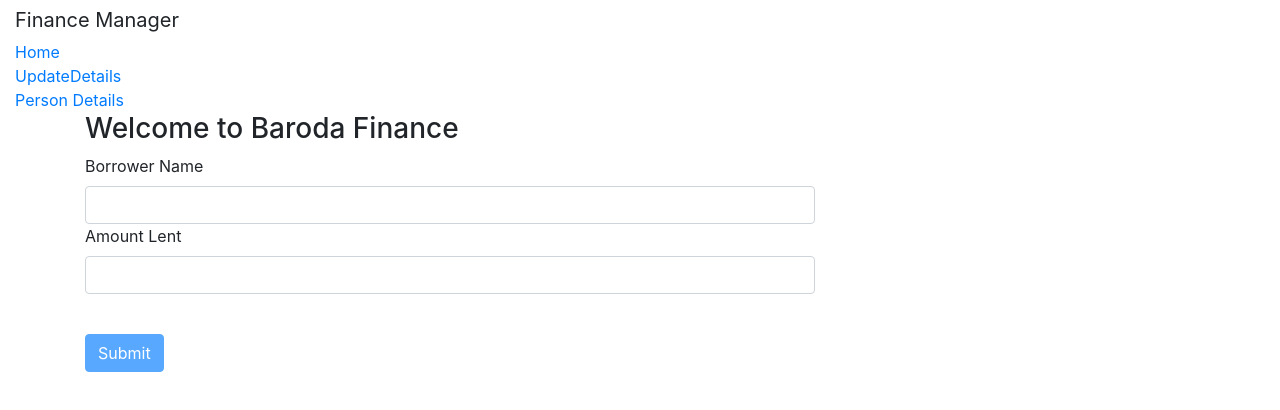
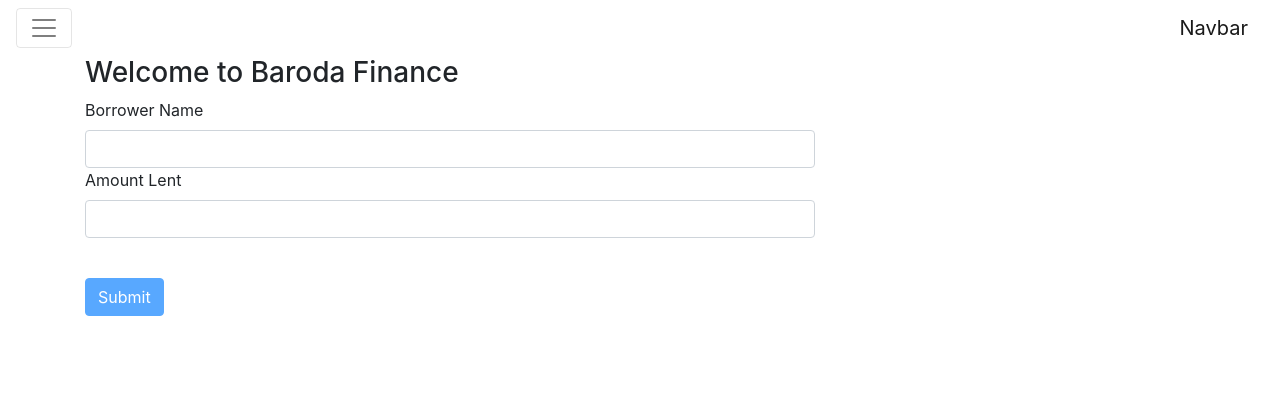
Before and after one commit to SuyogPatel/AngularPractice, an Angular app: page /home in a window 1280 px wide. Shown: the top 410 px of the page. Built offline with nearby package versions, Linux system fonts and the light colour scheme; no server answers.

Commit message:
dummy commit

```diff
--- a/src/app/header/header.component.html
+++ b/src/app/header/header.component.html
@@ -1,4 +1,4 @@
-<nav class="nav navbar-default">
+<!-- <nav class="nav navbar-default">
   <div class="container-fluid">
     <div class="navbar-header">
       <a class="nav navbar-brand">Finance Manager</a>
@@ -17,4 +17,27 @@
       </ul>
     </div>
   </div>
+</nav> -->
+
+<nav class="navbar navbar-toggleable-md navbar-light bg-faded">
+  <button class="navbar-toggler navbar-toggler-right" type="button" data-toggle="collapse" data-target="#navbarNav" aria-controls="navbarNav" aria-expanded="false" aria-label="Toggle navigation">
+    <span class="navbar-toggler-icon"></span>
+  </button>
+  <a class="navbar-brand" href="#">Navbar</a>
+  <div class="collapse navbar-collapse" id="navbarNav">
+    <ul class="navbar-nav">
+      <li class="nav-item active">
+        <a class="nav-link" href="#">Home <span class="sr-only">(current)</span></a>
+      </li>
+      <li class="nav-item">
+        <a class="nav-link" href="#">Features</a>
+      </li>
+      <li class="nav-item">
+        <a class="nav-link" href="#">Pricing</a>
+      </li>
+      <li class="nav-item">
+        <a class="nav-link disabled" href="#">Disabled</a>
+      </li>
+    </ul>
+  </div>
 </nav>
```
